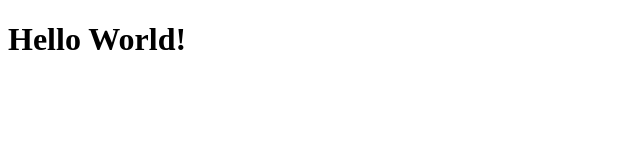
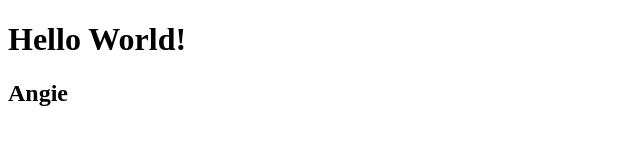
Before and after one commit to anakela/testing-branches, a plain HTML site: page index.html in a window 1280 px wide. Shown: the whole page, without its empty margins (0-640 px from the left). Drawn offline with Linux system fonts and the light colour scheme.

Commit message:
Add name to HTML

```diff
--- a/index.html
+++ b/index.html
@@ -8,5 +8,6 @@
 </head>
 <body>
     <h1>Hello World!</h1>
+    <h2>Angie</h2>
 </body>
 </html>
```
